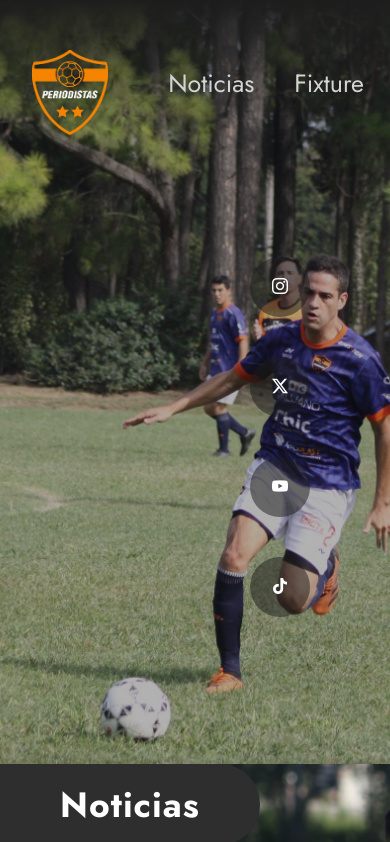
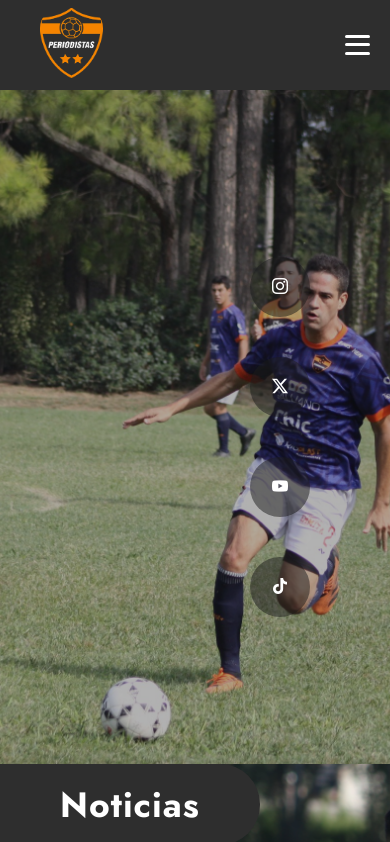
Before and after one commit to NahuelSilva96/EFi_Prog_II, a React (Vite) app in the folder EFI_Equipo5/WebPeriodistas/: page / in a window 390 px wide. Shown: the top 842 px of the page. Built offline with nearby package versions, Linux system fonts and the light colour scheme.

Commit message:
navbar responsivo

```diff
--- a/EFI_Equipo5/WebPeriodistas/src/components/Contador.jsx
+++ b/EFI_Equipo5/WebPeriodistas/src/components/Contador.jsx
@@ -46,7 +46,7 @@ if (distance <= 0) { clearInterval(interval); setTimeLeft({ days: "00" , hours:
                         ? "horas"
                         : unit === "minutes"
                         ? "min"
-                        : "s"}
+                        : "seg"}
                     </div>
                 </div>
                 ))}
--- a/EFI_Equipo5/WebPeriodistas/src/components/Navbar.jsx
+++ b/EFI_Equipo5/WebPeriodistas/src/components/Navbar.jsx
@@ -7,6 +7,7 @@ import { Button } from 'primereact/button';
 function Navbar() {
   let navigate = useNavigate();
   const [scrolled, setScrolled] = useState(false);
+  const [menuOpen, setMenuOpen] = useState(false);
 
   useEffect(() => {
       const handleScroll = () => {
@@ -23,9 +24,15 @@ function Navbar() {
     }, []);
 
 
+    const handleNavigate = (path) => {
+    navigate(path);
+    setMenuOpen(false);
+  }
+
       return (
         <nav className={`nav ${scrolled ? 'scrolled' : ''}`}>
-          <section className='nav-left'>
+
+          {/* LOGO */}
           <article className='logo'>
             <img
             src='/img/logot.png'
@@ -33,18 +40,45 @@ function Navbar() {
             className='logo-nav'
             onClick={ () => navigate("/")} />
           </article>
+
+          {/* MENU DE ESCRITORIO */}
+          <div className='desktop-only'>
+            <ul className="nav-menu">
+              <li className='nav-item' onClick={() => handleNavigate('/noticias')}>Noticias</li>
+              <li className='nav-item' onClick={() => handleNavigate('/fixture')}>Fixture</li>
+              <li className='nav-item' onClick={() => handleNavigate('/club')}>Club</li>
+              <li className='nav-item' onClick={() => handleNavigate('/plantel')}>Plantel</li>
+            </ul>
+            <section className="users-links desktop-only">
+              <Button label="Hacete Socio" icon="pi pi-id-card" iconPos="left" className="btn-hacete-socio p-button-rounded" onClick={() => handleNavigate('/hacete-socio')} />
+              <Button label="Socios" icon="pi pi-user" className="btn-socios" onClick={() => handleNavigate('/socios')} />
+              <Button label="Tienda" icon="pi pi-shopping-bag" className="btn-tienda" onClick={() => handleNavigate('/tienda')} />
+            </section>
+          </div>
+
+          <div className="mobile-only hamburger" onClick={() => setMenuOpen(!menuOpen)}>
+            <span className="bar"></span>
+            <span className="bar"></span>
+            <span className="bar"></span>
+          </div>
+
+          {/* MENU MOVIL */}
+          {menuOpen && (
+            <div className="mobile-menu">
               <ul className='nav-menu'>
-              <li className='nav-item' onClick={() => navigate('/noticias')}>Noticias</li>
-              <li className='nav-item' onClick={() => navigate('/fixture')}>Fixture</li>
-              <li className='nav-item' onClick={() => navigate('/club')}>Club</li>
-              <li className='nav-item' onClick={() => navigate('/plantel')}>Plantel</li>
+                <li className='nav-item' onClick={() => { navigate('/noticias'); setMenuOpen(false); }}>Noticias</li>
+                <li className='nav-item' onClick={() => { navigate('/fixture'); setMenuOpen(false); }}>Fixture</li>
+                <li className='nav-item' onClick={() => { navigate('/club'); setMenuOpen(false); }}>Club</li>
+                <li className='nav-item' onClick={() => { navigate('/plantel'); setMenuOpen(false); }}>Plantel</li>
               </ul>
+
+              <section className='users-links'>
+                <Button label="Hacete Socio" icon="pi pi-id-card" iconPos="left" className="btn-hacete-socio p-button-rounded"  onClick={() => { navigate('/hacete-socio'); setMenuOpen(false); }} />
+                <Button label="Socios" icon="pi pi-user" className="btn-socios" onClick={() => { navigate('/socios'); setMenuOpen(false); }} />
+                <Button label="Tienda" icon="pi pi-shopping-bag" className="btn-tienda" onClick={() => { navigate('/tienda'); setMenuOpen(false); }} />
               </section>
-          <div className='users-links'>
-            <Button label="Hacete Socio" icon="pi pi-id-card" iconPos="left" className="btn-hacete-socio p-button-rounded"  onClick={() => navigate('/hacete-socio')} />
-            <Button label="Socios" icon="pi pi-user" className="btn-socios" onClick={() => navigate('/socios')} />
-            <Button label="Tienda" icon="pi pi-shopping-bag" className="btn-tienda" onClick={() => navigate('/tienda')} />
             </div>
+        )}
         </nav>
     );
 }
--- a/EFI_Equipo5/WebPeriodistas/src/styles/inicio.css
+++ b/EFI_Equipo5/WebPeriodistas/src/styles/inicio.css
@@ -157,7 +157,7 @@
   align-items: center;
   justify-content: space-around;
   padding: 60px 20px;
-  margin-bottom: 160px;
+  margin-bottom: 90px;
 }
 
 .matches-container {
@@ -217,7 +217,6 @@
   content: '';
   position: absolute;
   background: var(--color-gris-oscuro);
-  ;
   inset: 5px;
   border-radius: 15px;
 }
--- a/EFI_Equipo5/WebPeriodistas/src/styles/navbar.css
+++ b/EFI_Equipo5/WebPeriodistas/src/styles/navbar.css
@@ -1,3 +1,12 @@
+.desktop-only {
+  display: flex;
+  width: 2000px;
+  gap: 20px;
+  align-items: center;
+}
+.mobile-only {
+  display: none;
+}
 
 .nav {
     width: 100%;
@@ -47,13 +56,6 @@
   cursor: pointer;
 }
 
-.nav-left {
-    display: flex;
-    flex-direction: row;
-    width: 100%;
-    align-items: center;
-    padding: 20px;
-}
 .logo {
     margin: 0;
     display: block;
@@ -61,13 +63,15 @@
     height: 125px;
     width: 100px;
 }
+
 .nav-menu {
     display: flex;
-    justify-content: space-around;
+    justify-content: flex;
     width: 70%;
     margin-top: 0;
     list-style: none;
-    margin-left: 20px;
+    margin-left: 60px;
+    gap: 60px;
 }
 .logo-nav{
     max-height: 85px;
@@ -148,7 +152,89 @@
   border-radius: 5px;
 }
 
-
 .btn-tienda:hover {
   background-color: var(--color-naranja-hover);
 }
+@media (max-width: 768px) {
+  .desktop-only { display: none; }
+  .mobile-only { display: flex; }
+
+  .mobile-menu {
+    position: absolute;
+    top: 100%;
+    right: 0;
+    background-color: var(--color-gris-oscuro);
+    flex-direction: column;
+    padding: 10px;
+    width: 100%;
+    gap: 10px;
+
+  }
+
+  .hamburger {
+    flex-direction: column;
+    justify-content: space-around;
+    width: 25px;
+    height: 25px;
+    cursor: pointer;
+  }
+  .bar {
+    height: 3px;
+    width: 100%;
+    background-color: var(--color-blanco);
+    border-radius: 2px;
+  }
+
+  .nav {
+    background: var(--color-gris-oscuro);
+    display: flex;
+    align-items: center;
+    justify-content: space-between;
+    padding: 10px 20px;
+    height: 90px;
+  }
+
+  .logo {
+    margin-top: 50px;
+  }
+
+  .nav-menu {
+    flex-direction: column;
+    align-items: end;
+    margin-top: 20px;
+    margin-left: 100px;
+  }
+
+  .logo-nav{
+      max-height: 70px;
+      margin: 0 20px 0 20px;
+  }
+
+  .nav-item{
+      margin: 0;
+  }
+
+  .users-links {
+      width: 80%;
+      margin: 130px 50px;
+  }
+
+
+
+  .btn-tienda {
+    border: 2px solid var(--color-naranja);
+  }
+
+  .btn-tienda:hover {
+    border: none;
+  }
+  .nav.scrolled {
+    background: var(--color-gris-oscuro); /* o el color que quieras fijo */
+    padding-top: 40px;
+    height: 125px;
+  }
+
+  .nav.scrolled .logo-nav {
+    height: 85px;
+  }
+}
```
Lines whose indentation alone changed are shown as unchanged.
